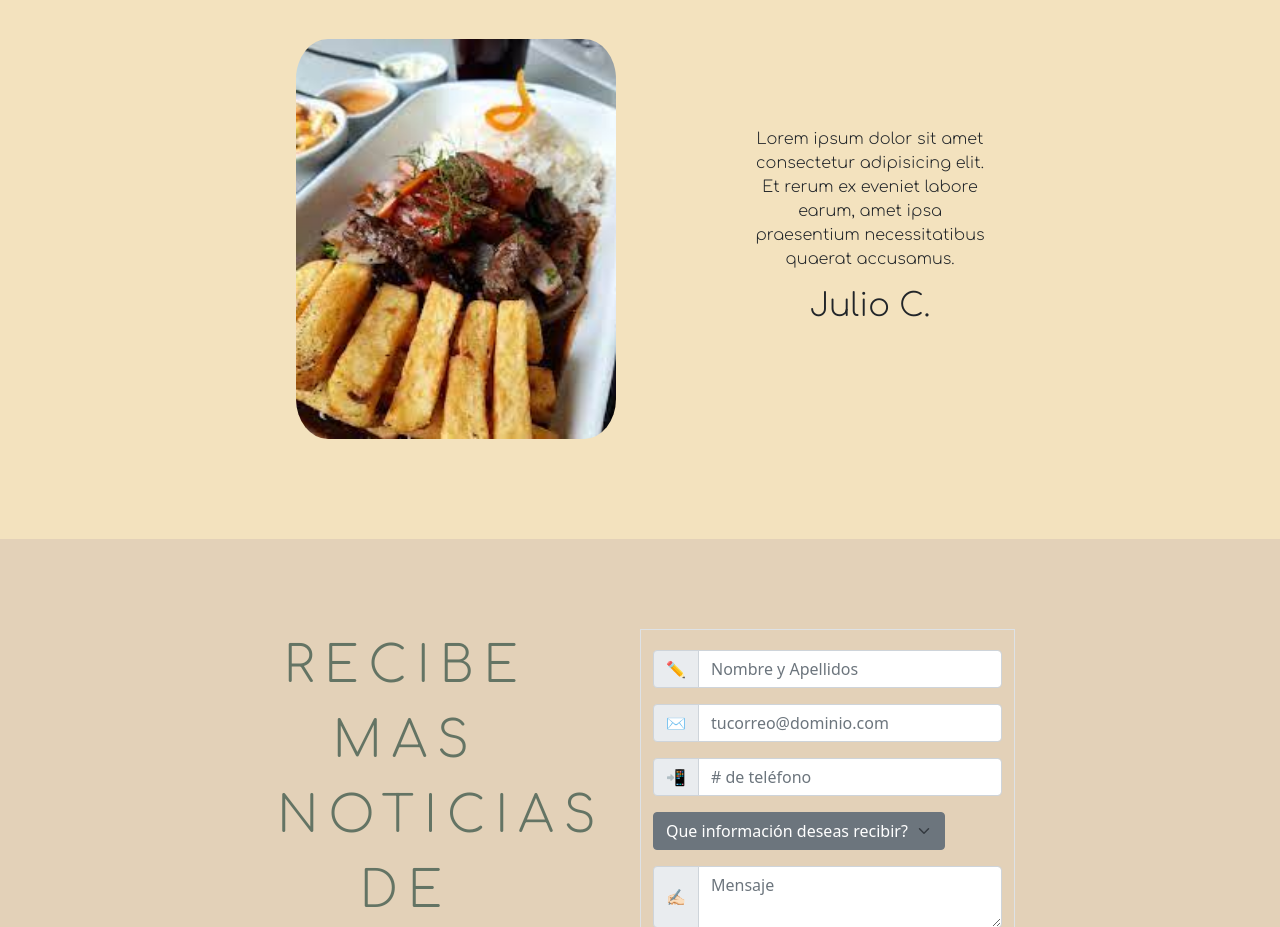
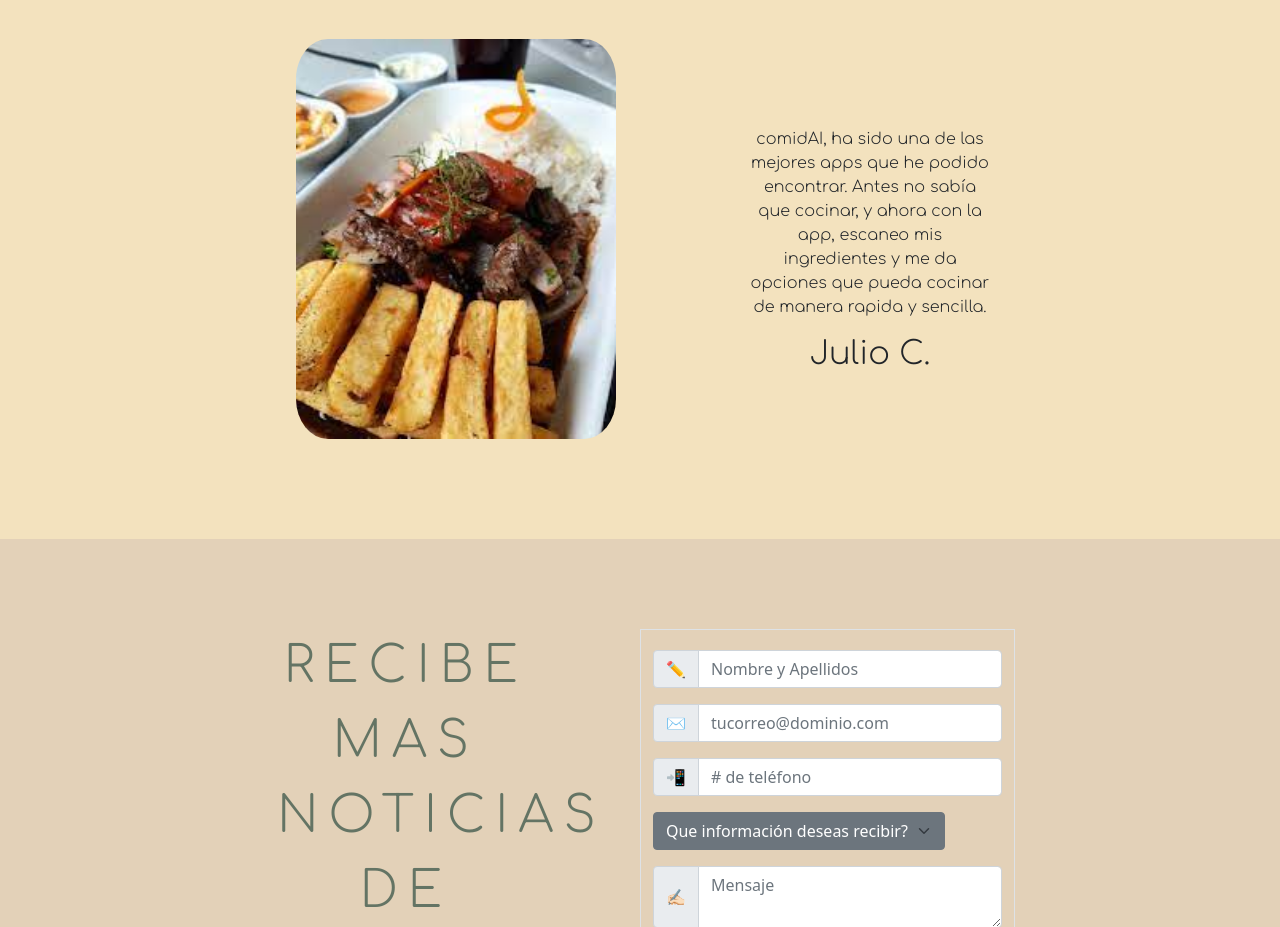
Before and after one commit to juliocarin/comidAI, a plain HTML site: page index.html in a window 1280 px wide. Shown: the part 1960-2887 px from the top of the page. Drawn offline with nearby package versions, Linux system fonts and the light colour scheme.

Commit message:
update review
se cambio texto lorem ipsum por texto real: "comidAI, ha sido una de las mejores apps que he podido encontrar. Antes no sabía que cocinar, y ahora con la app, escaneo mis ingredientes y me da opciones que pueda cocinar de manera rapida y sencilla."

```diff
--- a/index.html
+++ b/index.html
@@ -87,7 +87,7 @@
         </div>
         <div class="col-3 p-3">
             <br><br><br>
-            <p>Lorem ipsum dolor sit amet consectetur adipisicing elit. Et rerum ex eveniet labore earum, amet ipsa praesentium necessitatibus quaerat accusamus.</p>
+            <p>comidAI, ha sido una de las mejores apps que he podido encontrar. Antes no sabía que cocinar, y ahora con la app, escaneo mis ingredientes y me da opciones que pueda cocinar de manera rapida y sencilla.</p>
             <h2>Julio C.</h2>
         </div>
         <div class="col-2">
```
